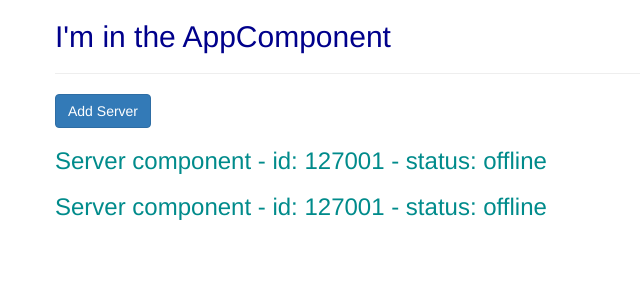
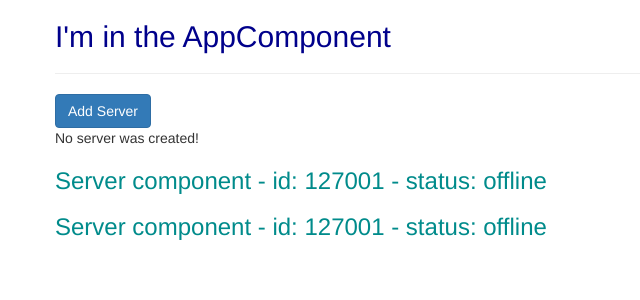
Before and after one commit to beebapcay/angular-learning-app, an Angular app: page / in a window 1280 px wide. Shown: the top 300 px of the page, without its empty margins (0-640 px from the left). Built offline with nearby package versions, Linux system fonts and the light colour scheme.

Commit message:
Event binding

```diff
--- a/src/app/servers/servers.component.html
+++ b/src/app/servers/servers.component.html
@@ -1,4 +1,10 @@
-<button class="btn btn-primary" [disabled]="!allowNewServer">Add Server</button>
-
+<button
+  class="btn btn-primary"
+  [disabled]="!allowNewServer"
+  (click)="onCreateServer()"
+>
+  Add Server
+</button>
+<p>{{ serverCreationStatus }}</p>
 <app-server></app-server>
 <app-server></app-server>
--- a/src/app/servers/servers.component.ts
+++ b/src/app/servers/servers.component.ts
@@ -7,6 +7,7 @@ import { Component, OnInit } from '@angular/core';
 })
 export class ServersComponent implements OnInit {
   allowNewServer: boolean = false;
+  serverCreationStatus = 'No server was created!';
 
   constructor() {
     setTimeout(() => {
@@ -18,5 +19,9 @@ export class ServersComponent implements OnInit {
     return this.allowNewServer;
   }
 
+  onCreateServer(): void {
+    this.serverCreationStatus = 'Server was created!';
+  }
+
   ngOnInit(): void {}
 }
```
